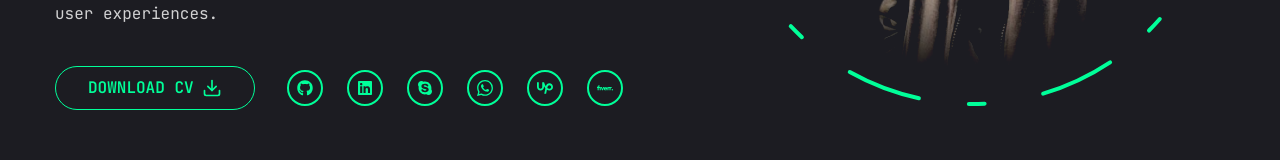
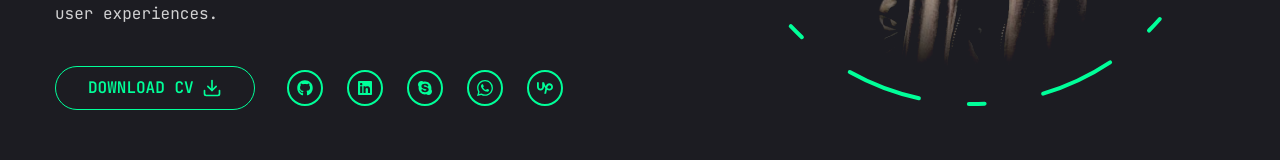
Before and after one commit to ahmadkamran710788/Ahmad-Potfolio, a Next.js app: page / in a window 1280 px wide. Shown: the part 567-727 px from the top of the page. Built offline with nearby package versions, Linux system fonts and the light colour scheme.

Commit message:
remove fiverr

```diff
--- a/components/Social.jsx
+++ b/components/Social.jsx
@@ -25,7 +25,6 @@ const social = [
     icon: <SiUpwork />,
     path: "https://www.upwork.com/freelancers/~013bb7a4c009e30283?s=1017484851352698949",
   },
-  { icon: <SiFiverr />, path: "https://www.fiverr.com/s/bdzgvLX" },
 ];
 export default function Social({ containerStyle, iconStyle }) {
   return (
```
